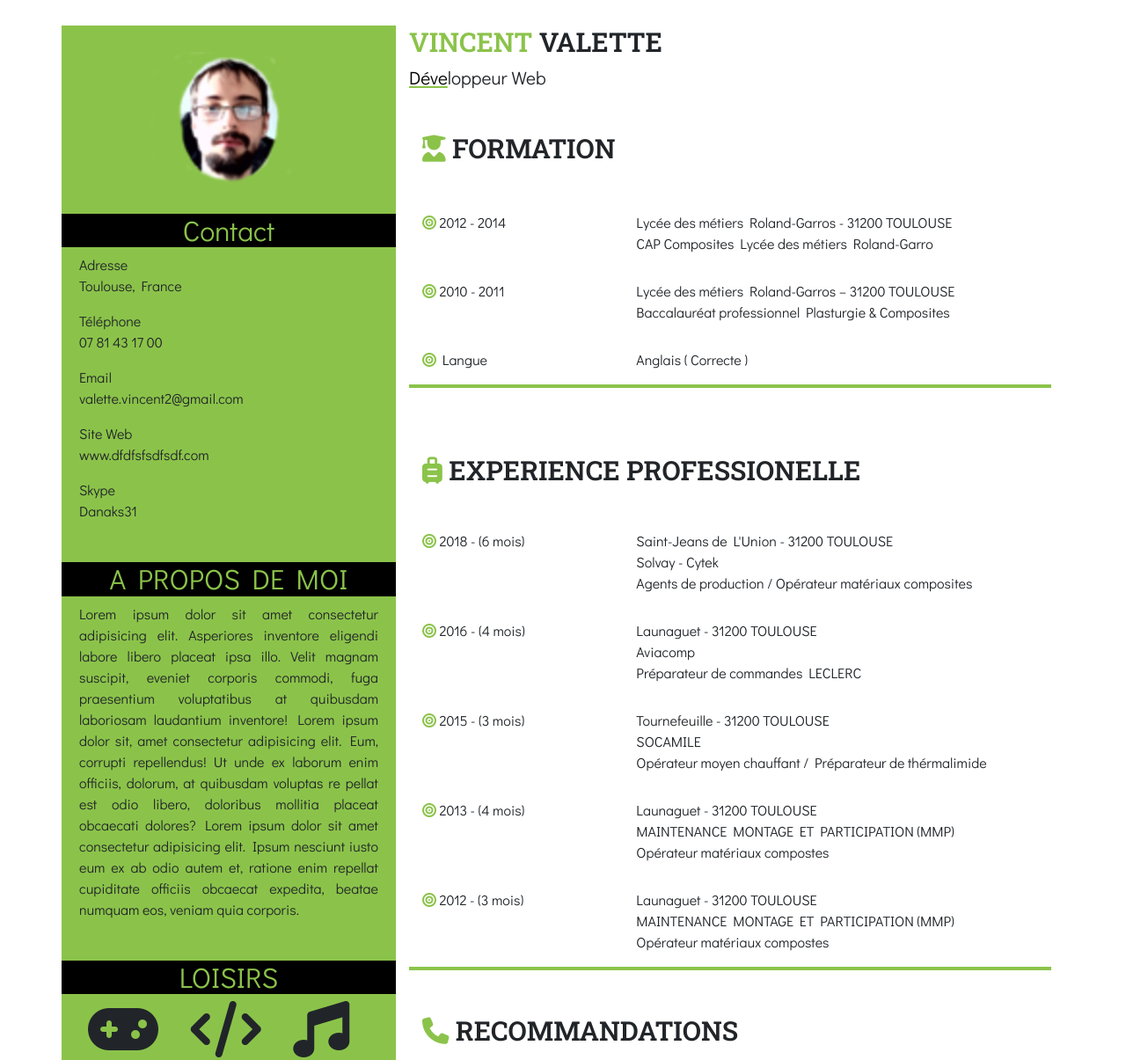
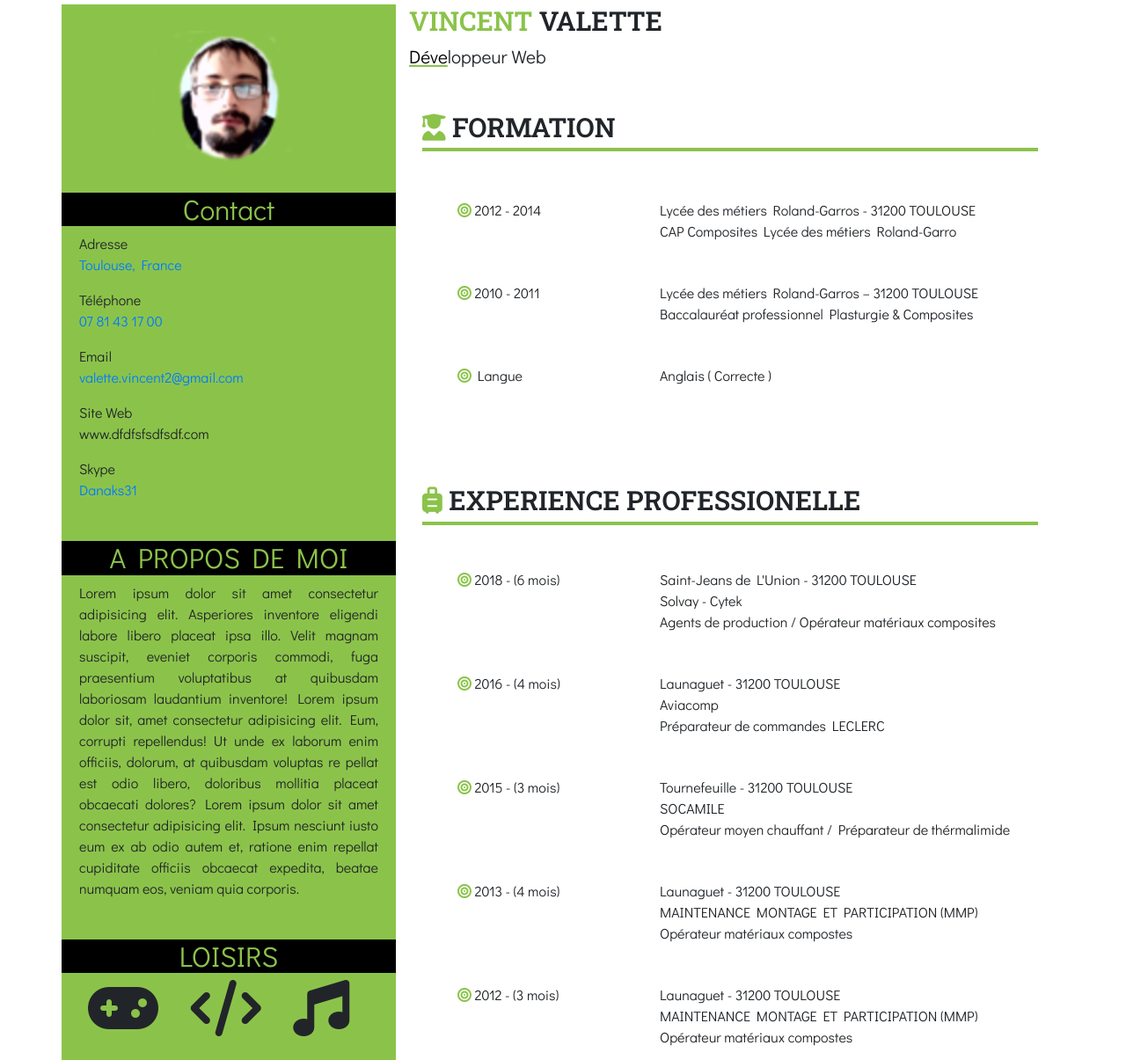
Before and after one commit to Danaks31/Projet-2-CV, a plain HTML site: page Cv.html in a window 1280 px wide. Shown: the part 25-1230 px from the top of the page at 88% size. Drawn offline with nearby package versions, Linux system fonts and the light colour scheme.

Commit message:
Liens dans contacts ajouté // col refait en responsive

```diff
--- a/Cv.html
+++ b/Cv.html
@@ -11,39 +11,43 @@
     <link href="https://fonts.googleapis.com/css?family=Didact+Gothic|Roboto+Slab:600&display=swap" rel="stylesheet">
 
 </head>
-<body>
-    <div class="container">
+<body class="container">
+
     <!-- Header bandeau gauche -->
     <div class="row">
+
         <header class="col-12 col-md-4 bandeau"> <!-- Toute la partie gauche -->
+
             <div class="row">
                 <div class="col-12 col-sm-12 photo"> <!-- Bloc contact -->
                     <div class="titre_petite_reolution">
-                        <h1>Vincent Valette</h1>
-                        <p>Développeur Web</p>
+                        <h1>Vincent Valette </br> Développeur Web</h1>
                     </div>
                     <img src="Img/photo.png" alt="photo_de_profile"></img>
                 </div>
             </div>
-            <div class="row">
+
+            <section class="row">
                 <h2 class="col-12 ">Contact</h2> <!-- Bloc contact -->
-                    <div class="contact"> <!-- Contenus contact -->
-                        <p>Adresse <br/>Toulouse, France</p>
-                        <p>Téléphone <br/>07 81 43 17 00</p>
-                        <p>Email <br/>valette.vincent2@gmail.com</p>
+                <adress class="contact"> <!-- Contenus contact -->
+                    <p>Adresse <br/><a href="Img/Toulouse.jpg" alt="toulouse">Toulouse, France</a></p>
+                    <p>Téléphone <br/><a href="tel:+33781431700">07 81 43 17 00</a></p>
+                    <p>Email <br/><a href="mailto:valette.vincent2@gmail.com">valette.vincent2@gmail.com</a></p>
                     <p>Site Web<br/>www.dfdfsfsdfsdf.com</p>
-                        <p>Skype<br/>Danaks31</p>
-                    </div>
-            </div>
-            <div class="row">
+                    <p>Skype<br/><a href="callto:danakillmarley@hotmail.fr">Danaks31</a></p>
+                </adress>
+            </section>
+
+            <section class="row">
                 <h2 class="col-12 a_propos">A PROPOS DE MOI</h2> <!-- Bloc A propos de moi -->
                 <div class="a_propos_contenus">
                     <p>Lorem ipsum dolor sit amet consectetur adipisicing elit. Asperiores inventore eligendi labore libero placeat ipsa illo. Velit magnam suscipit, eveniet corporis commodi, fuga praesentium voluptatibus at quibusdam laboriosam laudantium inventore! Lorem ipsum dolor sit, amet consectetur adipisicing elit. Eum, corrupti repellendus! Ut unde ex laborum enim officiis, dolorum, at quibusdam voluptas re
                     pellat est odio libero, doloribus mollitia placeat obcaecati dolores? Lorem ipsum dolor sit amet consectetur adipisicing elit. Ipsum nesciunt iusto eum ex ab odio autem et, ratione enim repellat cupiditate officiis obcaecat
                     expedita, beatae numquam eos, veniam quia corporis.</p>
                 </div>
-            </div>
-            <div class="row">     <!-- Bloc Loisirs -->
+            </section>
+
+            <section class="row">     <!-- Bloc Loisirs -->
                 <h2 class="col-12 loisirs">LOISIRS</h2>
                 <div class="col-12">
                     <div class="loisirs_contenus"> <!-- Contenus loisirs -->
@@ -58,99 +62,104 @@
                         </div>
                     </div>
                 </div>
+            </section>
+
+        </header> <!-- Fin bandeau gauche -->
+
+        <section class="col-12 col-md-8 titre">  <!-- Partie droite -->
+        <div class="titre_grand_format">
+            <h1><span>Vincent</span> Valette</h1>
+            <p><span id="déve">Déve</span>loppeur Web</p>
         </div>
-        </header> <!-- Fin bandeau gauche -->
-        <section class="col-12 col-md-8 titre">  <!-- Partie droite -->
-                <div class="titre_grand_format"><h1><span>Vincent</span> Valette</h1>
-                <p><span id="déve">Déve</span>loppeur Web</p></div>
     <section class="col-12 formation">    <!--     SECTION FORMATION    -->
-                <h1><i class="fas fa-user-graduate"></i> FORMATION</h1></p>
-                <div class="row">
-                        <div class="col-4">
+        <h1><i class="fas fa-user-graduate"></i> FORMATION</h1>
+        <ul class="row">
+            <div class="col-12 col-md-4">
                 <li><i class="fas fa-bullseye"></i>  2012 - 2014</li> <!--  date -->
             </div>
-                        <div class="col-8">
+            <div class="col-12 col-md-8">
                 <li>Lycée des métiers Roland-Garros - 31200 TOULOUSE<br/> CAP Composites Lycée des métiers Roland-Garro</li>
             </div>
-                </div>
-                <div class="row">
-                        <div class="col-4">
+        </ul>
+        <ul class="row">
+            <div class="col-12 col-md-4">
                 <li><i class="fas fa-bullseye"></i> 2010 - 2011</li> <!--  date -->
             </div>
-                        <div class="col-8">
+            <div class="col-12 col-md-8">
                 <li>Lycée des métiers Roland-Garros – 31200 TOULOUSE</br> Baccalauréat professionnel Plasturgie & Composites</li>
             </div>
+        </ul>
+        <ul class="row">
+            <div class="col-12 col-md-4">
+                <li><i class="fas fa-bullseye"></i> Langue</li> <!--  date -->
             </div>
-                <div class="row">
-                        <div class="col-4">
-                            <li></lo><i class="fas fa-bullseye"></i> Langue</li> <!--  date -->
-                        </div>
-                        <div class="col-8">
+            <div class="col-12 col-md-8">
                 <li> Anglais ( Correcte ) </li>
             </div>
-                </div>
+        </ul>
     </section>
     <section class="col-12 experience">   <!--      SECTION EXPERIENCE        -->
         <div class="row">
             <div class="col-12">
                 <h1><i class="fas fa-suitcase-rolling"></i> EXPERIENCE PROFESSIONELLE</h1>
-            <div class="row">
-                <div class="col-4">
+                <ul class="row">
+                    <div class="col-12 col-md-4">
                     <li><i class="fas fa-bullseye ici"></i> 2018 - (6 mois)</li> <!-- date -->
                     </div>
-                <div class="col-8">
+                    <div class="col-12 col-md-8">
                         <li>Saint-Jeans de L'Union - 31200 TOULOUSE<br/>Solvay - Cytek<br/>Agents de production / Opérateur matériaux composites</li>
                     </div>
-            </div>
-            <div class="row">
-                <div class="col-4">
+                </ul>
+                <ul class="row">
+                    <div class="col-12 col-md-4">
                         <li><i class="fas fa-bullseye"></i> 2016 - (4 mois)</li> <!-- date -->
                     </div>
-                <div class="col-8">
+                    <div class="col-12 col-md-8">
                         <li>Launaguet - 31200 TOULOUSE<br/>Aviacomp<br/>Préparateur de commandes LECLERC  </li>
                     </div>
-            </div>
-            <div class="row">
-                <div class="col-4">
+                </ul>
+                <ul class="row">
+                    <div class="col-12 col-md-4">
                         <li><i class="fas fa-bullseye"></i> 2015 - (3 mois)</li> <!-- date -->
                     </div>
-                <div class="col-8">
+                    <div class="col-12 col-md-8">
                         <li>Tournefeuille - 31200 TOULOUSE<br/>SOCAMILE<br/>Opérateur moyen chauffant / Préparateur de thérmalimide </li>
                     </div>
-            </div>
-            <div class="row">
-                <div class="col-4">
+                </ul>
+                <ul class="row">
+                    <div class="col-12 col-md-4">
                         <li><i class="fas fa-bullseye"></i> 2013 - (4 mois)</li> <!--  date -->
                     </div>
-                <div class="col-8">
+                    <div class="col-12 col-md-8">
                         <li>Launaguet - 31200 TOULOUSE<br/>MAINTENANCE MONTAGE ET PARTICIPATION (MMP) <br/>Opérateur matériaux compostes</li>
                     </div>
-            </div>
-            <div class="row">
-                <div class="col-4">
+                </ul>
+                <ul class="row">
+                    <div class="col-12 col-md-4">
                         <li><i class="fas fa-bullseye"></i> 2012 - (3 mois)</li> <!--  date -->
                     </div>
-                <div class="col-8">
+                    <div class="col-12 col-md-8">
                         <li>Launaguet - 31200 TOULOUSE<br/>MAINTENANCE MONTAGE ET PARTICIPATION (MMP) <br/>Opérateur matériaux compostes</li>
                     </div>
-            </div>
+                </ul>
             </div>
         </div>
     </section>
-        <section class="col-12 recommandations">
+    <footer class="col-12 recommandations">
         <h1><i class="fas fa-phone"></i> RECOMMANDATIONS</h1>
         <div class="row">
-                <div class="col-6">
+            <div class="col-12 col-md-6">
                 <p>Nom Prénom</br>Directeur, Mon agence</br>Téléphone:</br>Email : name@email.com</p>
             </div>
-                <div class="col-6">
+            <div class="col-12  col-md-6">
                 <p>Nom Prénom</br>Directeur, Mon agence</br>Téléphone:</br>Email : name@email.com</p>
             </div>
         </div>
+    </footer>
         </section>
-        </section>
+
     </div>
-    </div>
+
 
     <script src="https://kit.fontawesome.com/b4220b3473.js" crossorigin="anonymous"></script>
 </body>
--- a/style.css
+++ b/style.css
@@ -82,10 +82,12 @@ li
 .formation h1
 {
     margin-bottom: 25px;
+    background: url(Img/Liseret.png) repeat-x bottom;
+    padding-bottom: 10px;
 }
 .formation
 {
-    background: url(Img/Liseret.png) repeat-x bottom;
+
     margin-top: 45px;
     padding-bottom: 20px;
 }
@@ -96,10 +98,12 @@ li
 .experience h1
 {
     margin-bottom: 20px;
+    background: url(Img/Liseret.png) repeat-x bottom;
+    padding-bottom: 10px;
 }
 .experience
 {
-    background: url(Img/Liseret.png) repeat-x bottom;
+
     margin-top: 45px;
     padding-bottom: 20px;
 }
@@ -110,6 +114,8 @@ li
 .recommandations h1
 {
     margin-bottom: 20px;
+    background: url(Img/Liseret.png) repeat-x bottom;
+    padding-bottom: 10px;
 }
 .recommandations i
 {
```
Also changed, not shown: Img/Toulouse.jpg (added). Lines whose indentation alone changed are shown as unchanged.
